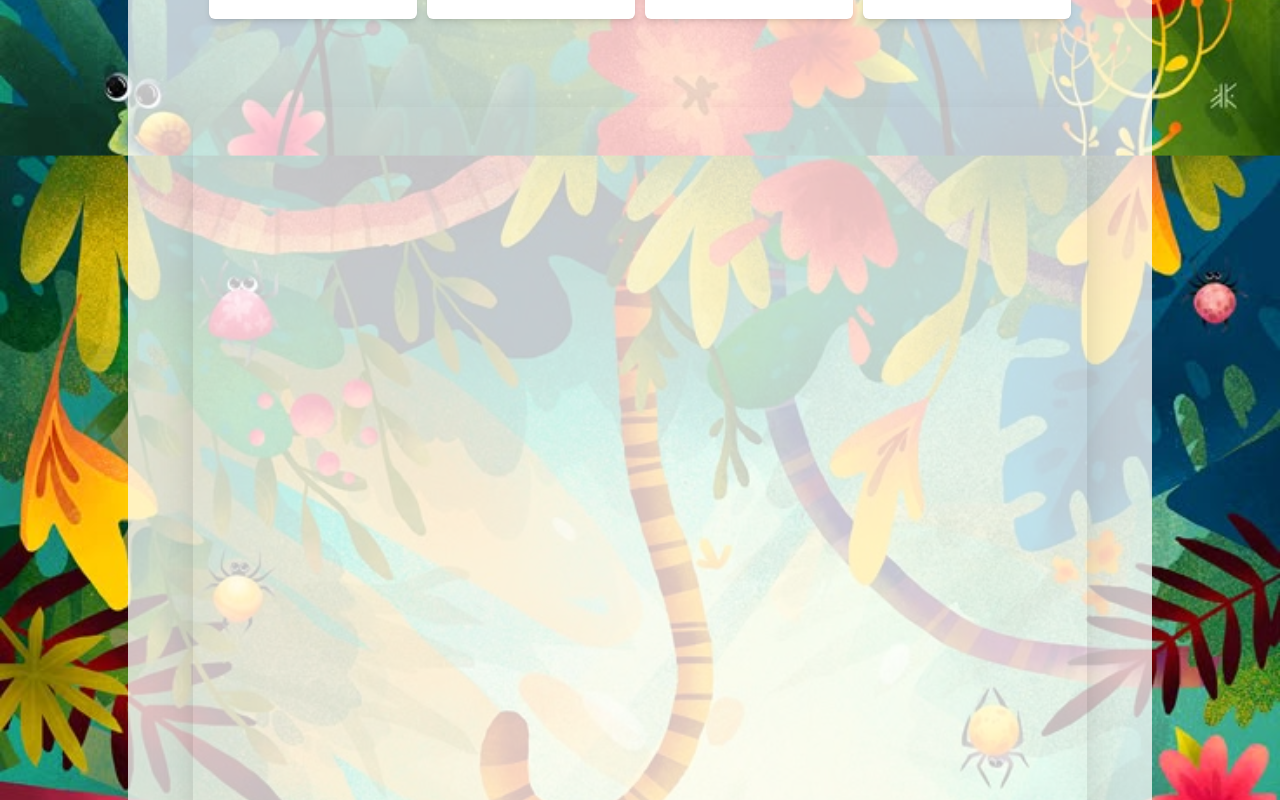
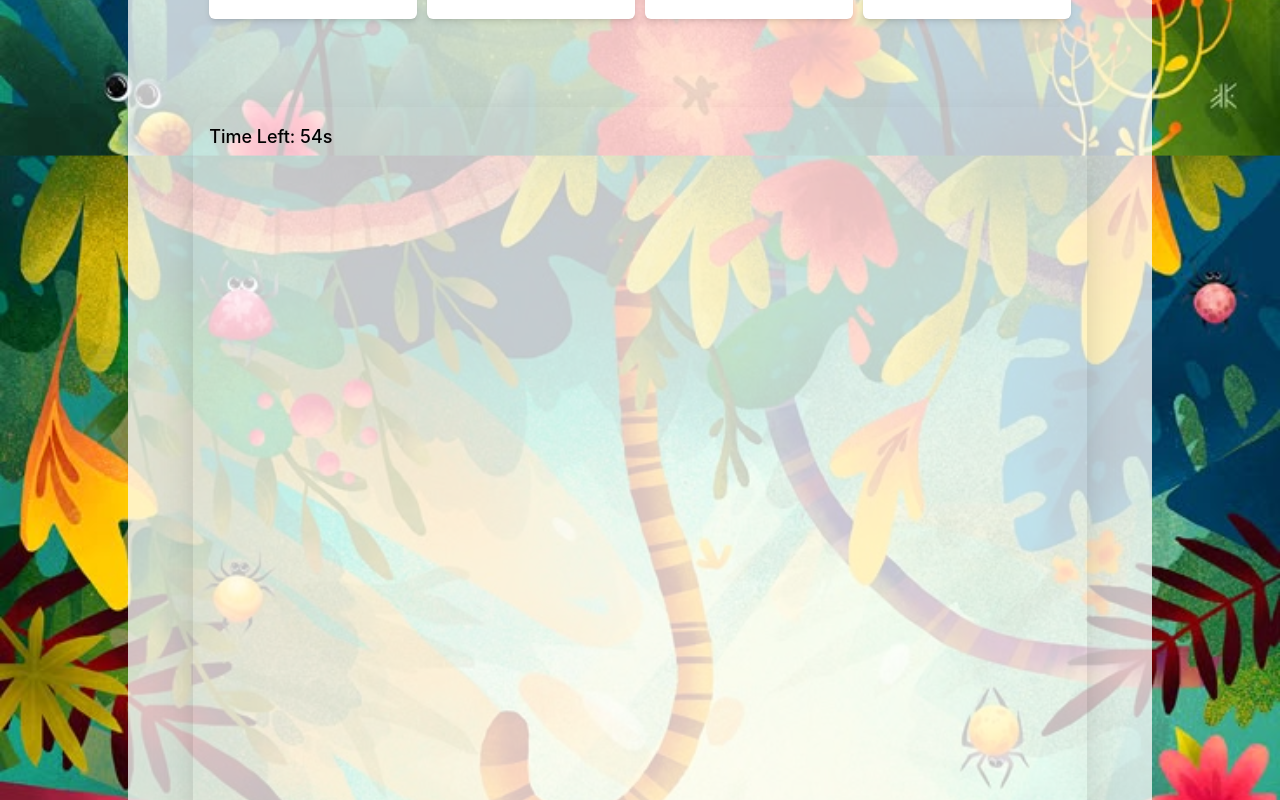
Before and after one commit to chingu-voyages/V54-tier3-team-36, a React (Vite) app in the folder client/: page /games in a window 1280 px wide. Shown: the part 3260-4060 px from the top of the page. Built offline with nearby package versions, Linux system fonts and the light colour scheme; grey boxes are pictures that could not be loaded.

Commit message:
feat(game): add timer

```diff
--- a/client/src/components/games/feed-animal/GameContainer.jsx
+++ b/client/src/components/games/feed-animal/GameContainer.jsx
@@ -1,7 +1,12 @@
 import React from 'react';
+import Timer from "./Timer.jsx";
+import {useGameTimer} from "../hooks/useGameTimer.js";
 
 
-const GameContainer = ({ children }) => {
+const GameContainer = ({children}) => {
+    const timeLeft = useGameTimer(60000);
+
+
     return (
         <div
             className="
@@ -21,6 +26,7 @@ const GameContainer = ({ children }) => {
                 bg-center
             "
         >
+            <Timer timeLeft={timeLeft}/>
             <div className="w-full h-full flex flex-col items-center justify-center rounded-3xl p-8">
                 {children}
             </div>
--- a/client/src/components/games/feed-animal/Timer.jsx
+++ b/client/src/components/games/feed-animal/Timer.jsx
@@ -0,0 +1,12 @@
+import React from 'react';
+
+const Timer = ({timeLeft}) => {
+    const seconds = Math.ceil(timeLeft / 1000);
+    return (
+        <div className="absolute top-4 left-4">
+            <p className="text-lg font-medium text-black">Time Left: {seconds}s</p>
+        </div>
+    );
+};
+
+export default Timer;
--- /dev/null
+++ b/client/src/components/games/hooks/useGameTimer.js
@@ -0,0 +1,14 @@
+import {useEffect, useState} from 'react';
+
+export function useGameTimer(durationMs) {
+    const [timeLeft, setTimeLeft] = useState(durationMs);
+
+    useEffect(() => {
+        const id = setInterval(() => {
+            setTimeLeft(prev => (prev <= 1000 ? clearInterval(id) || 0 : prev - 1000));
+        }, 1000);
+        return () => clearInterval(id);
+    }, [durationMs]);
+
+    return timeLeft;
+}
```
